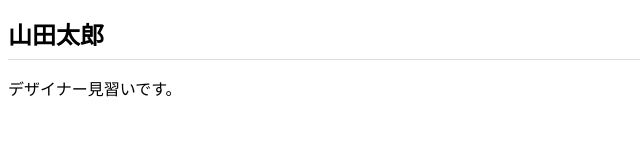
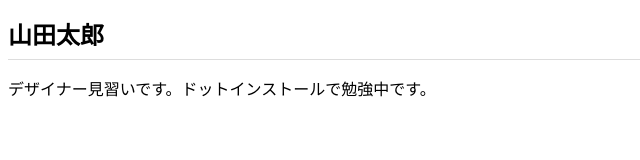
Before and after one commit to Kawaguchi-E/Kawaguchi-E.github.io, a plain HTML site: page index.html in a window 1280 px wide. Shown: the whole page, without its empty margins (0-640 px from the left). Drawn offline with Linux system fonts and the light colour scheme.

Commit message:
Add files via upload

```diff
--- a/index.html
+++ b/index.html
@@ -7,7 +7,7 @@
 </head>
 <body>
   <h1>山田太郎</h1>
-  <p>デザイナー見習いです。</p>
+  <p>デザイナー見習いです。ドットインストールで勉強中です。</p>
 
 </body>
 </html>
```
